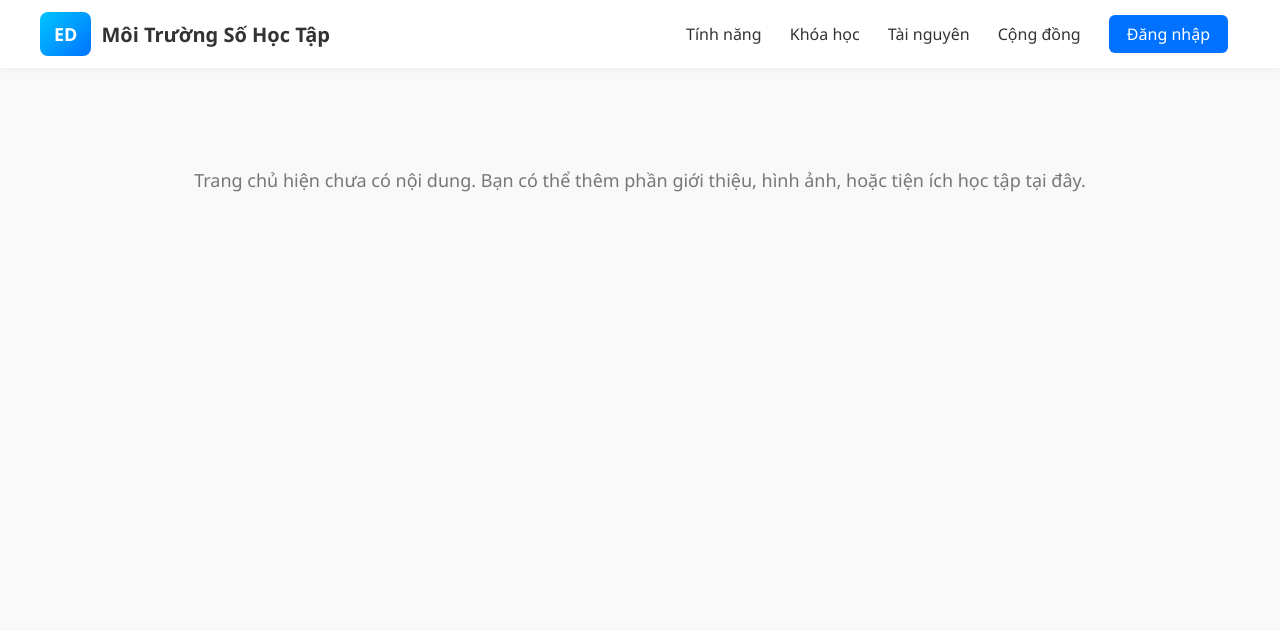
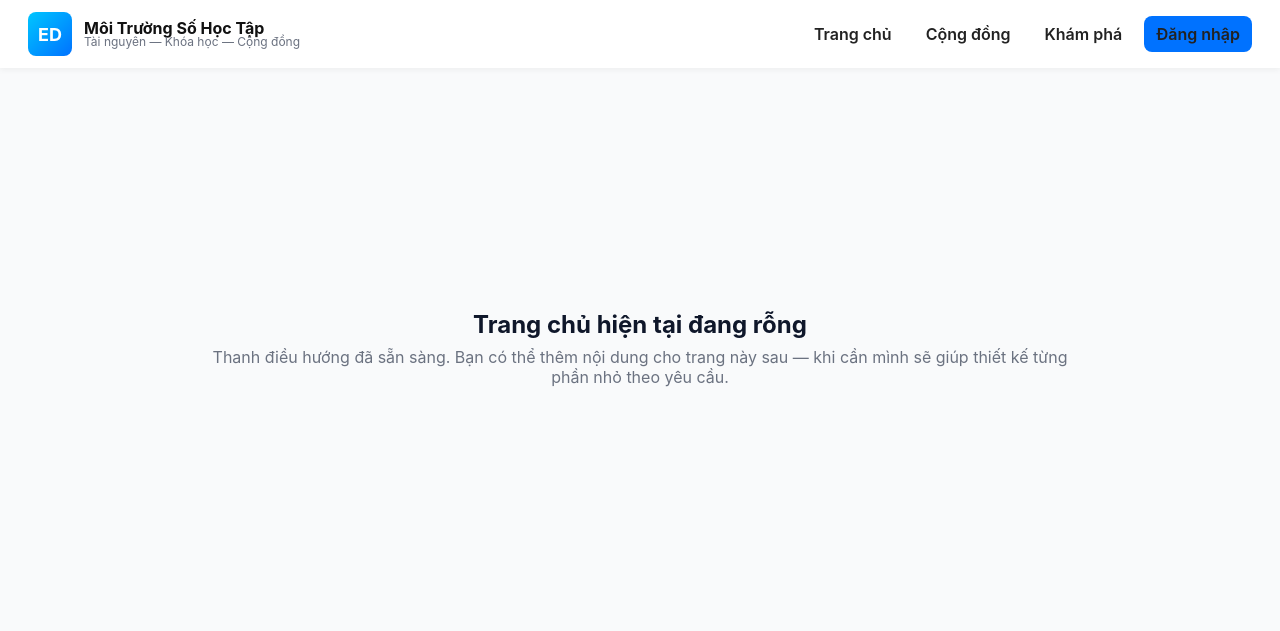
Before and after one commit to sukien0021-sudo/moi-truong-so, a plain HTML site: page index.html in a window 1280 px wide. Drawn offline with Linux system fonts and the light colour scheme.

Commit message:
Update index.html

```diff
--- a/index.html
+++ b/index.html
@@ -1,103 +1,100 @@
 <!DOCTYPE html>
 <html lang="vi">
 <head>
-  <meta charset="UTF-8" />
-  <meta name="viewport" content="width=device-width, initial-scale=1.0" />
+  <meta charset="utf-8" />
+  <meta name="viewport" content="width=device-width,initial-scale=1" />
   <title>Môi Trường Số Học Tập</title>
   <style>
-    body {
-      font-family: 'Segoe UI', Tahoma, Geneva, Verdana, sans-serif;
-      margin: 0;
-      background: #f9f9f9;
-      color: #333;
-    }
-
-    /* Thanh menu trên cùng */
-    header {
-      display: flex;
-      justify-content: space-between;
-      align-items: center;
-      padding: 12px 40px;
-      background: #fff;
-      box-shadow: 0 2px 6px rgba(0,0,0,0.05);
-      position: sticky;
-      top: 0;
-      z-index: 1000;
-    }
-
-    .logo {
-      display: flex;
-      align-items: center;
-      gap: 10px;
-    }
-
-    .logo div {
-      background: linear-gradient(135deg, #00c6ff, #0072ff);
-      color: white;
-      font-weight: bold;
-      padding: 10px 14px;
-      border-radius: 8px;
-      font-size: 18px;
-    }
-
-    .logo h1 {
-      margin: 0;
-      font-size: 20px;
-    }
-
-    nav a {
-      text-decoration: none;
-      color: #333;
-      margin: 0 12px;
-      font-weight: 500;
-    }
-
-    nav a:hover {
-      color: #0072ff;
-    }
-
-    .login-btn {
-      background: #0072ff;
-      color: white;
-      padding: 8px 18px;
-      border-radius: 6px;
-      text-decoration: none;
-      transition: 0.2s;
-    }
-
-    .login-btn:hover {
-      background: #005ad1;
-    }
-
-    /* Trang trống */
-    main {
-      text-align: center;
-      padding: 100px 20px;
-      color: #777;
-      font-size: 18px;
-    }
+    :root{--blue:#0072ff;--blue-dark:#005ad1}
+    body{margin:0;font-family:Inter,Segoe UI,Roboto,Arial,sans-serif;background:#f9fafb;color:#111}
+    header{display:flex;justify-content:space-between;align-items:center;padding:12px 28px;background:#fff;box-shadow:0 2px 6px rgba(0,0,0,0.05);position:sticky;top:0;z-index:100}
+    .brand{display:flex;align-items:center;gap:12px}
+    .brand .mark{width:44px;height:44px;border-radius:8px;background:linear-gradient(135deg,#00c6ff,#0072ff);display:flex;align-items:center;justify-content:center;color:#fff;font-weight:700;font-size:18px}
+    .brand .title{line-height:1}
+    .brand .title .name{font-weight:700;font-size:16px}
+    .brand .title .tag{font-size:12px;color:#6b7280}
+    nav#menu{display:flex;align-items:center;gap:10px}
+    nav#menu a{color:#222;text-decoration:none;padding:8px 12px;border-radius:8px;font-weight:600}
+    nav#menu a:hover{background:#f1f5f9;color:var(--blue)}
+    .btn-login{background:var(--blue);color:#fff;padding:8px 14px;border-radius:8px;text-decoration:none;font-weight:700}
+    .btn-login:hover{background:var(--blue-dark)}
+    main{min-height:60vh;display:flex;align-items:center;justify-content:center;padding:40px 16px;color:#6b7280}
+    .placeholder{max-width:880px;text-align:center}
+    .placeholder h2{color:#0f172a;margin:0 0 8px}
+    .placeholder p{margin:0}
+    @media(max-width:720px){nav#menu a{display:none}.mobile-links{display:flex;gap:8px}}
   </style>
 </head>
 <body>
 
   <header>
-    <div class="logo">
-      <div>ED</div>
-      <h1>Môi Trường Số Học Tập</h1>
+    <div class="brand">
+      <div class="mark">ED</div>
+      <div class="title">
+        <div class="name">Môi Trường Số Học Tập</div>
+        <div class="tag">Tài nguyên — Khóa học — Cộng đồng</div>
+      </div>
     </div>
 
-    <nav>
-      <a href="#">Tính năng</a>
-      <a href="#">Khóa học</a>
-      <a href="#">Tài nguyên</a>
+    <!-- menu: lưu ý id để script thao tác -->
+    <nav id="menu">
+      <a href="index.html">Trang chủ</a>
       <a href="community.html">Cộng đồng</a>
-      <a href="login.html" class="login-btn">Đăng nhập</a>
+      <a href="page3.html">Khám phá</a>
+      <a href="login.html" id="loginLink" class="btn-login">Đăng nhập</a>
     </nav>
   </header>
 
   <main>
-    Trang chủ hiện chưa có nội dung. Bạn có thể thêm phần giới thiệu, hình ảnh, hoặc tiện ích học tập tại đây.
+    <div class="placeholder">
+      <h2>Trang chủ hiện tại đang rỗng</h2>
+      <p>Thanh điều hướng đã sẵn sàng. Bạn có thể thêm nội dung cho trang này sau — khi cần mình sẽ giúp thiết kế từng phần nhỏ theo yêu cầu.</p>
+    </div>
   </main>
+
+  <script>
+    // An toàn: chỉ chạy khi DOM đã sẵn
+    (function(){
+      // đổi menu khi có user đăng nhập lưu trong localStorage
+      try {
+        var username = localStorage.getItem('username') || null;
+        var menu = document.getElementById('menu');
+        if (!menu) return;
+
+        if (username) {
+          // tạo phần hiển thị người dùng + nút đăng xuất
+          // làm đơn giản, không phụ thuộc vào framework
+          var span = document.createElement('span');
+          span.style.marginLeft = '10px';
+          span.style.fontWeight = '600';
+          span.textContent = 'Xin chào, ' + username;
+
+          var logout = document.createElement('a');
+          logout.href = '#';
+          logout.textContent = 'Đăng xuất';
+          logout.style.marginLeft = '8px';
+          logout.style.fontWeight = '700';
+          logout.addEventListener('click', function(e){
+            e.preventDefault();
+            localStorage.removeItem('username');
+            // nhỏ: nếu bạn muốn cũng xóa danh sách users thì bỏ comment:
+            // localStorage.removeItem('users');
+            location.reload();
+          });
+
+          // ẩn nút đăng nhập hiện có (nếu còn)
+          var loginEl = document.getElementById('loginLink');
+          if (loginEl) loginEl.style.display = 'none';
+
+          menu.appendChild(span);
+          menu.appendChild(logout);
+        }
+      } catch (err) {
+        // Nếu có lỗi gì, log vào console để bạn hoặc mình dễ debug
+        console.error('Menu script error:', err);
+      }
+    })();
+  </script>
 
 </body>
 </html>
```
